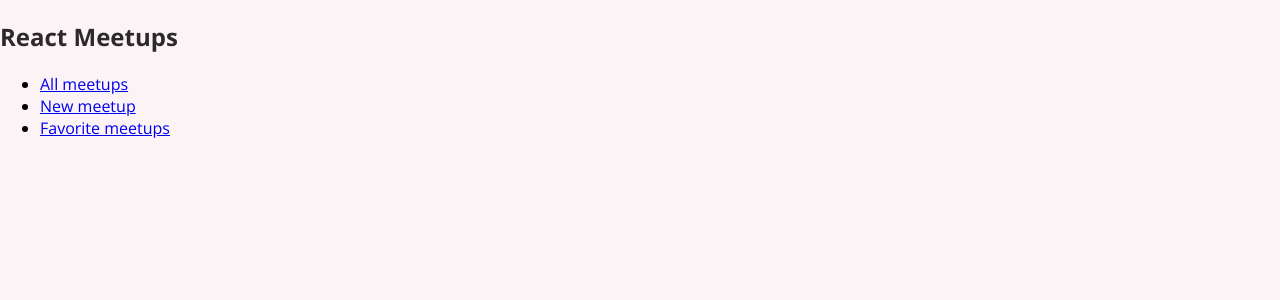
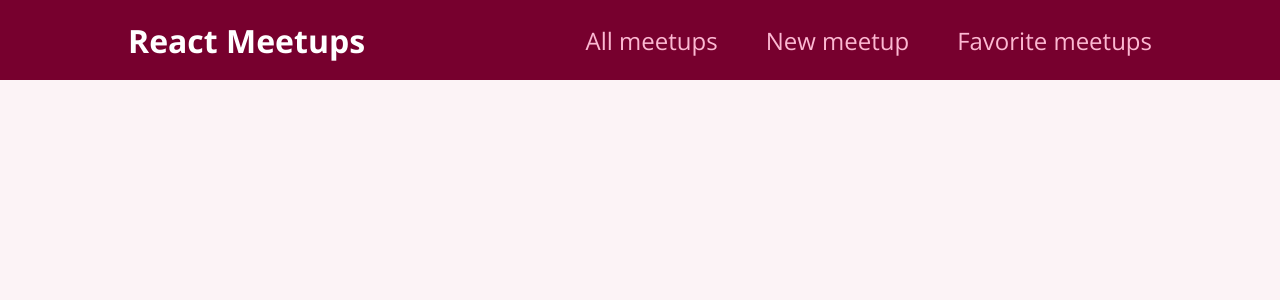
Before and after one commit to brandaogabriel7/react-course, a React (Create React App) app: page / in a window 1280 px wide. Shown: the top 300 px of the page. Built offline with nearby package versions, Linux system fonts and the light colour scheme.

Commit message:
style: stylize main navigation bar

```diff
--- a/src/components/Layout/MainNavigation/MainNavigation.js
+++ b/src/components/Layout/MainNavigation/MainNavigation.js
@@ -1,13 +1,15 @@
-const { NavLink } = require('react-router-dom');
+import { NavLink } from 'react-router-dom';
+
+import styles from './MainNavigation.module.css';
 
 const MainNavigation = () => (
-    <header>
-        <h2>React Meetups</h2>
+    <header className={styles.header}>
+        <div className={styles.logo}>React Meetups</div>
         <nav>
             <ul>
-                <li><NavLink to="/meetups">All meetups</NavLink></li>
-                <li><NavLink to="/meetups/new">New meetup</NavLink></li>
-                <li><NavLink to="/meetups/favorites">Favorite meetups</NavLink></li>
+                <li><NavLink exact activeClassName={styles.active} to="/meetups">All meetups</NavLink></li>
+                <li><NavLink activeClassName={styles.active} to="/meetups/new">New meetup</NavLink></li>
+                <li><NavLink activeClassName={styles.active} to="/meetups/favorites">Favorite meetups</NavLink></li>
             </ul>
         </nav>
     </header>
--- /dev/null
+++ b/src/components/Layout/MainNavigation/MainNavigation.module.css
@@ -0,0 +1,47 @@
+.header {
+    width: 100%;
+    height: 5rem;
+    display: flex;
+    align-items: center;
+    justify-content: space-between;
+    background-color: #77002e;
+    padding: 0 10%;
+}
+
+.logo {
+    font-size: 2rem;
+    color: white;
+    font-weight: bold;
+}
+
+.header ul {
+    list-style: none;
+    margin: 0;
+    padding: 0;
+    display: flex;
+    align-items: baseline;
+}
+
+.header li {
+    margin-left: 3rem;
+}
+
+.header a {
+    text-decoration: none;
+    font-size: 1.5rem;
+    color: #fcb8d2;
+}
+
+.header a:hover,
+.header a:active,
+.header a.active {
+    color: white;
+}
+
+.badge {
+    background-color: #cc2062;
+    color: white;
+    border-radius: 12px;
+    padding: 0 1rem;
+    margin-left: 0.5rem;
+}
```
